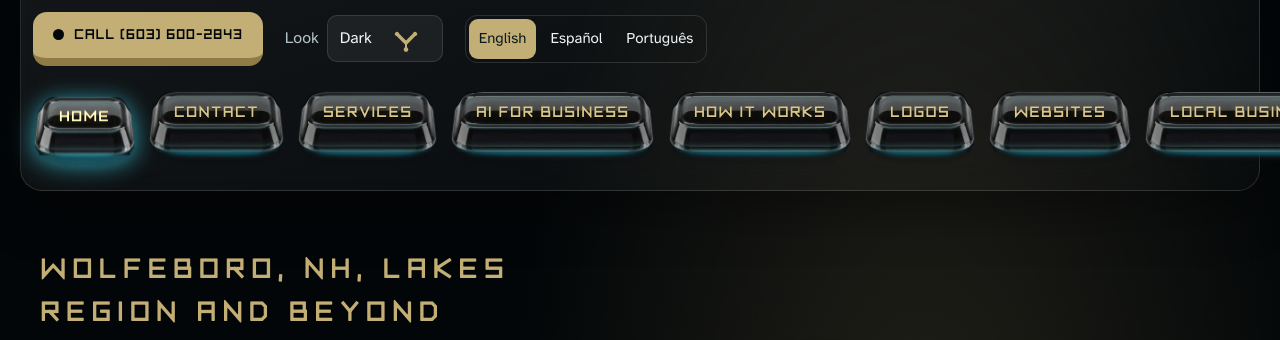
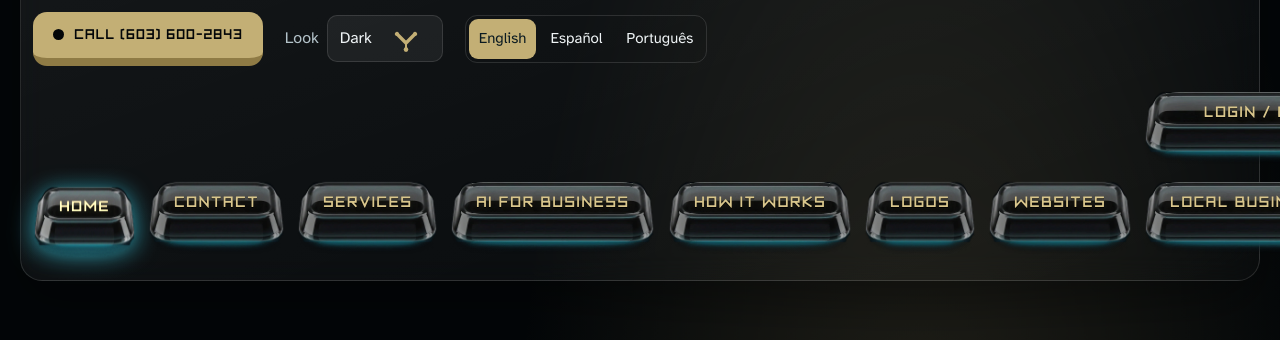
Before and after one commit to dmuirw/muir-tech-site, a plain HTML site: page public/index.html in a window 1280 px wide. Shown: the part 165-505 px from the top of the page. Drawn offline with Linux system fonts and the light colour scheme; animation ran at ten frames a second.

Commit message:
Login / Out tab above Local businesses; bigger Help button
Co-Authored-By: Claude Opus 5.5 <noreply@anthropic.com>
Claude-Session: https://claude.ai/code/session_01RCFF9bh1q5R9ZNpUnuAhUs

```diff
--- a/public/tabs.js
+++ b/public/tabs.js
@@ -3,13 +3,13 @@
 (function(){
   /* words for the new tabs in all three languages (app.js swaps them when the language changes) */
   try{
-    var W={en:{n300:'Home',n301:'Local businesses',n950:'Logos',n302:'Topics'},es:{n300:'Inicio',n301:'Negocios locales',n950:'Logotipos',n302:'Temas'},pt:{n300:'Início',n301:'Negócios locais',n950:'Logotipos',n302:'Tópicos'}};
+    var W={en:{n300:'Home',n301:'Local businesses',n950:'Logos',n951:'Login / Out',n302:'Topics'},es:{n300:'Inicio',n301:'Negocios locales',n950:'Logotipos',n951:'Entrar / Salir',n302:'Temas'},pt:{n300:'Início',n301:'Negócios locais',n950:'Logotipos',n951:'Entrar / Sair',n302:'Tópicos'}};
     for(var L in W){if(typeof I18N!=="undefined"&&I18N[L]){for(var k in W[L])I18N[L][k]=W[L][k]}}
   }catch(e){}
 
   var css=''+
   '.mtabs{width:100%;margin:4px 0 2px;padding:10px 0 14px;display:flex;flex-wrap:wrap;gap:16px 12px;justify-content:flex-start}.mtabs .mtab{flex:1 1 auto}'+
-  '@media (min-width:1000px){.mtabs{display:grid;grid-template-columns:repeat(8,auto);justify-content:stretch}.mtabs .mtab{padding-left:4px;padding-right:4px}}'+
+  '@media (min-width:1000px){.mtabs .mtab{grid-row:2}.mtabs .mtab.mtab-login{grid-row:1;grid-column:8}.mtabs{display:grid;grid-template-columns:repeat(8,auto);justify-content:stretch}.mtabs .mtab{padding-left:4px;padding-right:4px}}'+
   /* glass keycap (design #5): the real Recraft keycap picture, stretched sideways to fit each word */
   '.mtab{position:relative;display:inline-flex;align-items:flex-start;justify-content:center;font-family:"MUIR Tech Display","Syne",sans-serif;font-weight:700;font-size:15px;letter-spacing:.08em;text-transform:uppercase;'+
    'color:#D9C68C;text-decoration:none;white-space:nowrap;cursor:pointer;height:74px;padding:0 26px;box-sizing:border-box;background:none;'+
@@ -37,14 +37,15 @@
     {id:'how',key:'n3',label:'How it works',parts:['#how']},
     {id:'logos',key:'n950',label:'Logos',href:'/logos'},
     {id:'websites',key:'n200',label:'Websites',href:'/websites'},
-    {id:'local',key:'n301',label:'Local businesses',parts:['#local']}
+    {id:'local',key:'n301',label:'Local businesses',parts:['#local']},
+    {id:'login',key:'n951',label:'Login / Out',href:'/account'}
   ];
   var nav=q('header.nav');if(!nav)return;
   var onHome=!!q('#top');
   if(!onHome){ /* other pages (e.g. /websites): the same buttons, as links back to each topic */
     var b2=document.createElement('nav');b2.className='mtabs';b2.setAttribute('aria-label','Topics');
-    var HREF={home:'/',services:'/#services',ai:'/#ai',how:'/#how',logos:'/logos',websites:'/websites',local:'/#local',contact:'/#contact'};
-    GROUPS.forEach(function(g){var a=document.createElement('a');a.className='mtab';a.href=HREF[g.id];var sp=document.createElement('span');sp.setAttribute('data-t',g.key);sp.textContent=g.label;a.appendChild(sp);
+    var HREF={home:'/',services:'/#services',ai:'/#ai',how:'/#how',logos:'/logos',websites:'/websites',local:'/#local',login:'/account',contact:'/#contact'};
+    GROUPS.forEach(function(g){var a=document.createElement('a');a.className='mtab'+(g.id==='login'?' mtab-login':'');a.href=HREF[g.id];var sp=document.createElement('span');sp.setAttribute('data-t',g.key);sp.textContent=g.label;a.appendChild(sp);
       if(location.pathname.replace(/\.html$/,'')===HREF[g.id]){a.setAttribute('aria-current','page');a.setAttribute('aria-selected','true')}b2.appendChild(a)});
     nav.appendChild(b2);return;
   }
@@ -52,7 +53,7 @@
   var list=document.createElement('div');list.setAttribute('role','tablist');list.style.display='contents';bar.appendChild(list);
   GROUPS.forEach(function(g){
     var el=document.createElement(g.href?'a':'button');
-    el.className='mtab';
+    el.className='mtab'+(g.id==='login'?' mtab-login':'');
     var sp=document.createElement('span');sp.setAttribute('data-t',g.key);sp.textContent=g.label;el.appendChild(sp);
     if(g.href){el.href=g.href}
     else{el.type='button';el.setAttribute('role','tab');el.setAttribute('aria-selected','false');el.id='mtab-'+g.id;
```
Also changed, not shown: public/account.html (+1 -1 lines), public/admin.html (+1 -1 lines), public/index.html (+2 -2 lines), public/logos.html (+1 -1 lines), public/websites.html (+1 -1 lines).
